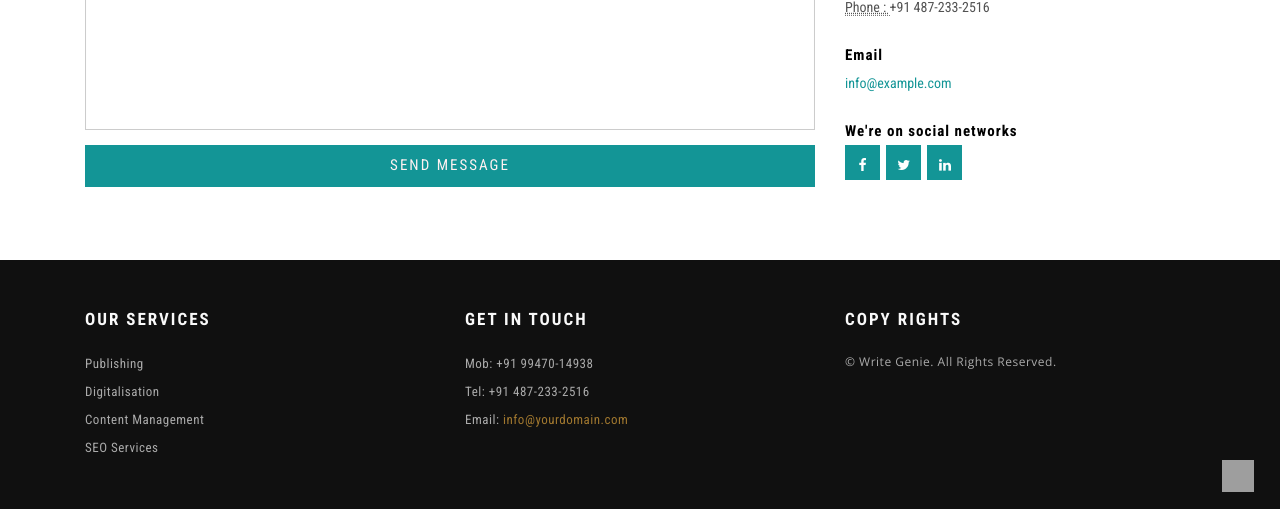
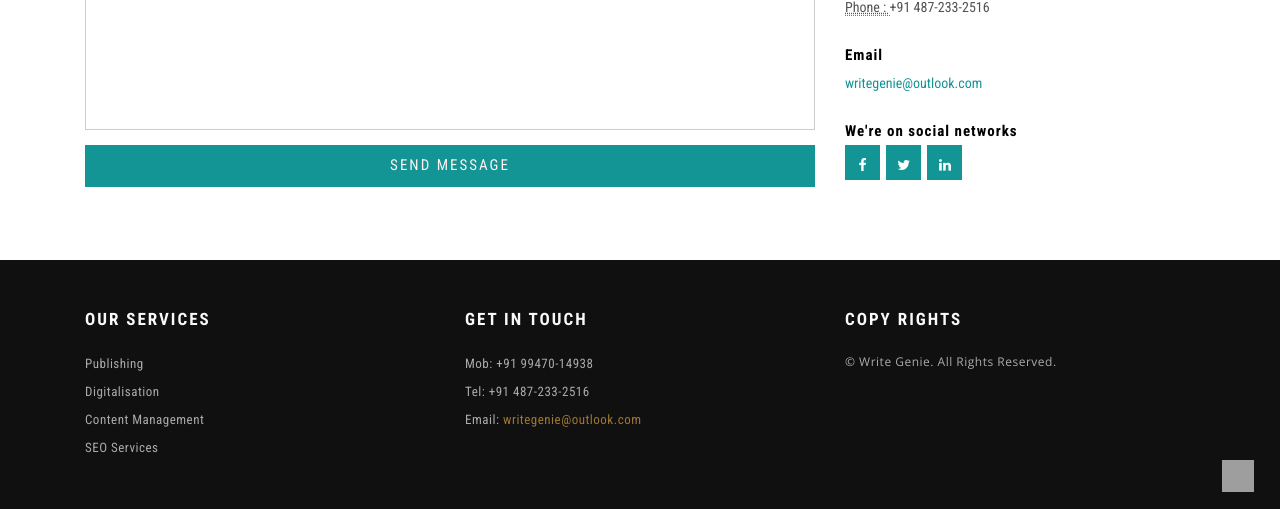
Before and after one commit to dhanyacm/writegenie, a Jekyll site: the page built from blog/index.html, in a window 1280 px wide and 900 px high, scrolled down 596 px, cut to the strip 388-897 px from the top of the window. Built offline with Jekyll 4.4.1, drawn with Linux system fonts in a browser that asks for light colours; the list of posts is cut into pages by our own code; some of the changed text lies outside the part shown; grey boxes are pictures that could not be loaded.

Commit message:
Update default.html

```diff
--- a/_layouts/default.html
+++ b/_layouts/default.html
@@ -74,7 +74,7 @@
 				<div class="agileits-contact-info text-right">
 					<ul>
 						<li><span class="glyphicon glyphicon-earphone" aria-hidden="true"></span>+91 99 72 33 11 66</li>
-						<li><span class="glyphicon glyphicon-envelope" aria-hidden="true"></span><a href="mailto:info@example.com">mail@example.com</a></li>
+						<li><span class="glyphicon glyphicon-envelope" aria-hidden="true"></span><a href="mailto:writegenie@outlook.com">writegenie@outlook.com</a></li>
 					</ul>
 				</div>
 				<div class="logo text-center">
@@ -179,7 +179,7 @@
 					<h3 class="w3l-title">Get in touch</h3>
 					</div>
 					<div class="col-sm-8 w3layouts-agileits">
-						<form action="#"  method="get" class="my-form">
+						<form action="https://formspree.io/writegenie@outlook.com"  method="post" class="my-form">
 						  <div class="form-group">
 							<input type="text" class="form-control" name="name" id="name" placeholder="Name" required="required">
 						  </div>
@@ -208,7 +208,7 @@
 
 						<address>
 						  <strong class="bold">Email</strong><br>
-						  <a class="mail" href="mailto:info@example.com">info@example.com</a>
+						  <a class="mail" href="mailto:writegenie@outlook.com">writegenie@outlook.com</a>
 						</address>
 						<address>
 						  <strong class="bold">We're on social networks</strong><br>
@@ -246,7 +246,7 @@
 					<ul>
 						<li>Mob: +91 99470-14938</li>
 						<li>Tel: +91 487-233-2516</li>
-						<li>Email: <a href="mailto:info@example.com">info@yourdomain.com </a></li>
+						<li>Email: <a href="mailto:writegenie@outlook.com">writegenie@outlook.com</a></li>
 					</ul>
 				</div>
 				<div class="col-md-4 w3l-footer-grid">
```
